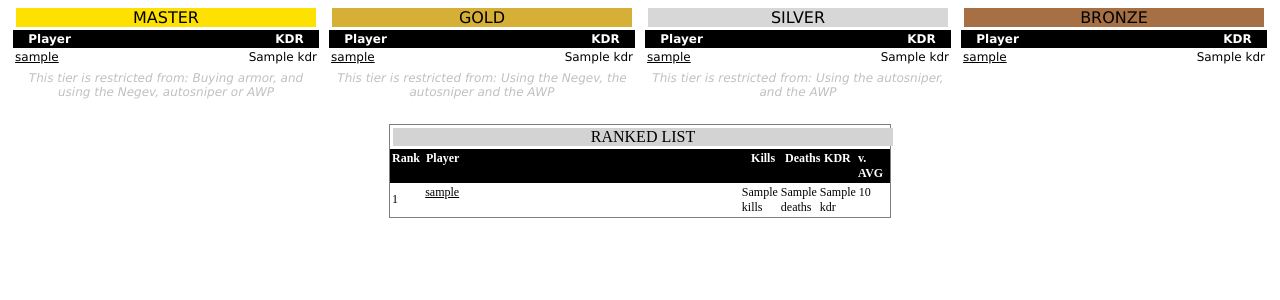
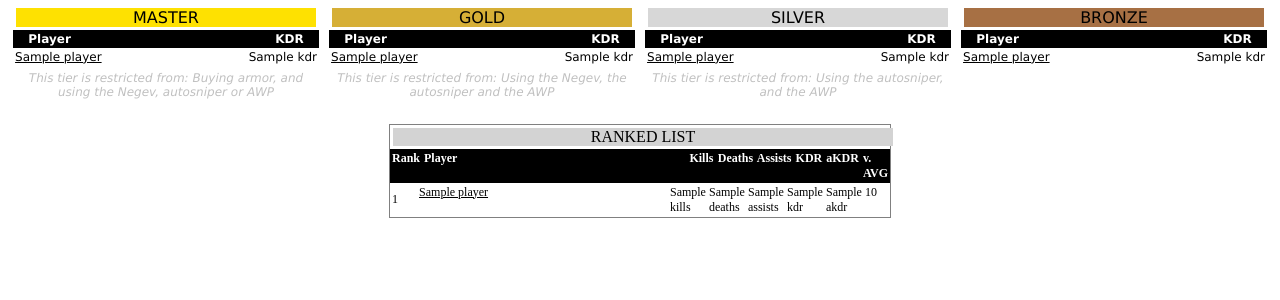
Before and after one commit to jroberts117/csgo-geekstats, a Django app: template geekstats/stats/templates/tiers.html in a window 1280 px wide. Shown: the part 218-518 px from the top of the page. Run offline with Django 3.2, Linux system fonts and the light colour scheme; the template is opened without the code that fills it: most values are stand-ins (such as "Sample title", 1, 10 or a date in 2020); some web fonts are replaced.

Commit message:
geekstats v0.1.3.3.21 - tiers rewrite
Updated tiers to read off of new data model
Added TiersData data model to read from db view
Added akdr to template to calc KDR with .25k per assist
Moved generation of html to leverage render and context in dictionary format

```diff
--- a/geekstats/stats/templates/tiers.html
+++ b/geekstats/stats/templates/tiers.html
@@ -15,7 +15,7 @@
 		</div>
 	{% for i in tier0 %}
 		<div class="container row">
-			<div class="data focus"><a href="PlayerDetails?pid={{i.id}}">{{i.handle}}</a></div>
+			<div class="data focus"><a href="PlayerDetails?pid={{i.id}}">{{i.player}}</a></div>
 			<div class="data">{{i.kdr}}</div>
 		</div>
 	{% endfor %}
@@ -32,7 +32,7 @@
 		</div>
 	{% for i in tier1 %}
 		<div class="container row">
-			<div class="data focus"><a href="PlayerDetails?pid={{i.id}}">{{i.handle}}</a></div>
+			<div class="data focus"><a href="PlayerDetails?pid={{i.id}}">{{i.player}}</a></div>
 			<div class="data">{{i.kdr}}</div>
 		</div>
 	{% endfor %}
@@ -49,7 +49,7 @@
 		</div>
 	{% for i in tier2 %}
 		<div class="container row">
-			<div class="data focus"><a href="PlayerDetails?pid={{i.id}}">{{i.handle}}</a></div>
+			<div class="data focus"><a href="PlayerDetails?pid={{i.id}}">{{i.player}}</a></div>
 		<div class="data">{{i.kdr}}</div>
 		</div>
  	{% endfor %}
@@ -66,7 +66,7 @@
 		</div>
 	{% for i in tier3 %}
 		<div class="container row">
-			<div class="data focus"><a href="PlayerDetails?pid={{i.id}}">{{i.handle}}</a></div>
+			<div class="data focus"><a href="PlayerDetails?pid={{i.id}}">{{i.player}}</a></div>
 		<div class="data">{{i.kdr}}</div>
 		</div>
 	{% endfor %}
@@ -81,30 +81,25 @@
 			<div class="data medium focus">Player</div>
 			<div class="data short">Kills</div>
 			<div class="data short">Deaths</div>
+			<div class="data short">Assists</div>
 			<div class="data short">KDR</div>
+			<div class="data short">aKDR</div>
 			<div class="data short">v. AVG</div>
 		</div>
 	{% for i in players %}
-		{% if i.tier == 0 %}
-		<div class="master container">
-		{% elif i.tier == 1 %}
-		<div class="container gold">
-		{% elif i.tier == 2 %}
-		<div class="container silver">
-		{% elif i.tier == 3 %}
-		<div class="container bronze">
-		{% else %}
-		<div class="container ">
-		{% endif %}
+		<div class="{{ i.tier|lower }} container">
 		<div class="data acenter short" align=center>{{forloop.counter}}</div>
-		<div class="data medium focus"><a href="PlayerDetails?pid={{i.id}}">{{i.handle}}</a></div>
+		<div class="data medium focus"><a href="PlayerDetails?pid={{i.id}}">{{i.player}}</a></div>
 		<div class="data short">{{i.kills}}</div>
 		<div class="data short">{{i.deaths}}</div>
+		<div class="data short">{{i.assists}}</div>
 		<div class="data short">{{i.kdr}}</div>
+		<div class="data short">{{i.akdr}}</div>
 		<div class="data short">{{i.kdr_v_avg}}</div>
 		</div>
 	{% endfor %}
 	</div>
+
 </div>
 
 <!--
```
Also changed, not shown: geekstats/stats/geekmodels.py (+15 -0 lines), geekstats/stats/views.py (+28 -17 lines).
